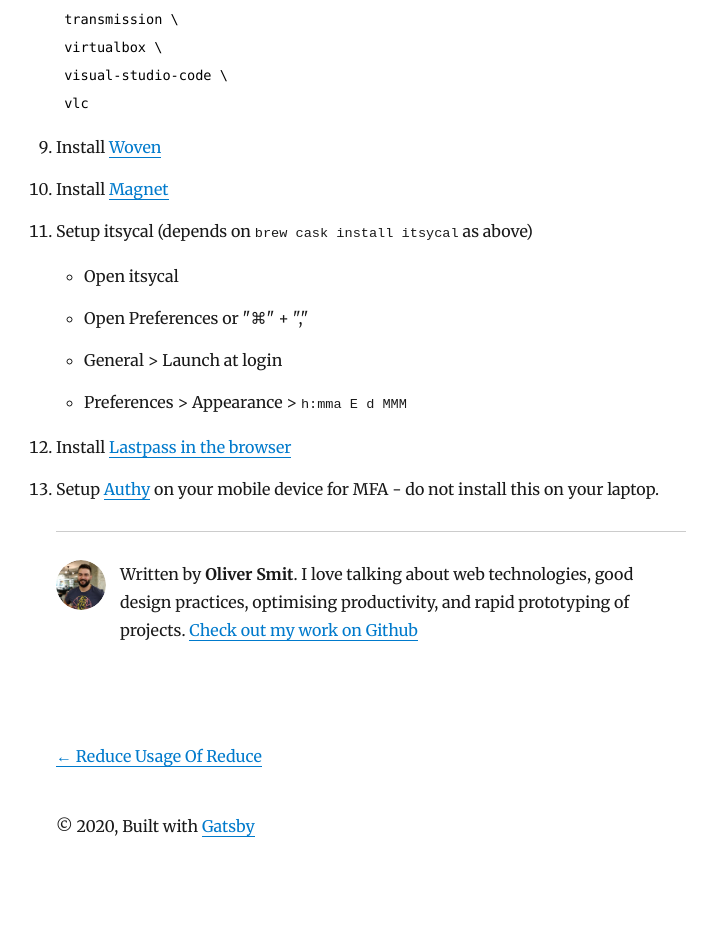
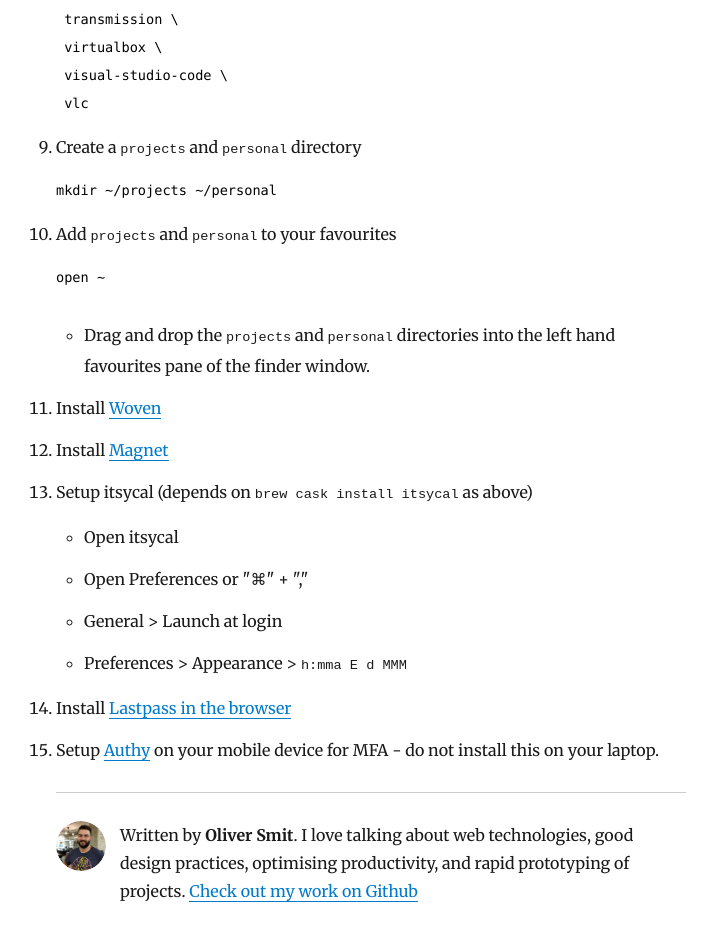
Before and after one commit to olmesm/ohmybuck, a Gatsby site: page /2020-06-08-09-41-setting-up-your-mac/ in a window 1280 px wide. Shown: the part 1642-2575 px from the top of the page, without its empty margins (269-986 px from the left). Before the commit the page ends 2524 px from the top, so only its background shows below. Built offline with nearby package versions, Linux system fonts and the light colour scheme; Gatsby itself is replaced by a stand-in of ours; some packages are replaced by stand-ins of ours.

Commit message:
added projects

````diff
--- a/content/blog/2020-06-08-09-41-setting-up-your-mac/index.md
+++ b/content/blog/2020-06-08-09-41-setting-up-your-mac/index.md
@@ -77,6 +77,20 @@
     vlc
    ```
 
+1. Create a `projects` and `personal` directory
+
+   ```bash
+   mkdir ~/projects ~/personal
+   ```
+
+1. Add `projects` and `personal` to your favourites
+
+   ```bash
+   open ~
+   ```
+
+   - Drag and drop the `projects` and `personal` directories into the left hand favourites pane of the finder window.
+
 1. Install [Woven](https://woven.com/)
 
 1. Install [Magnet](https://apps.apple.com/gb/app/magnet/id441258766)
````
